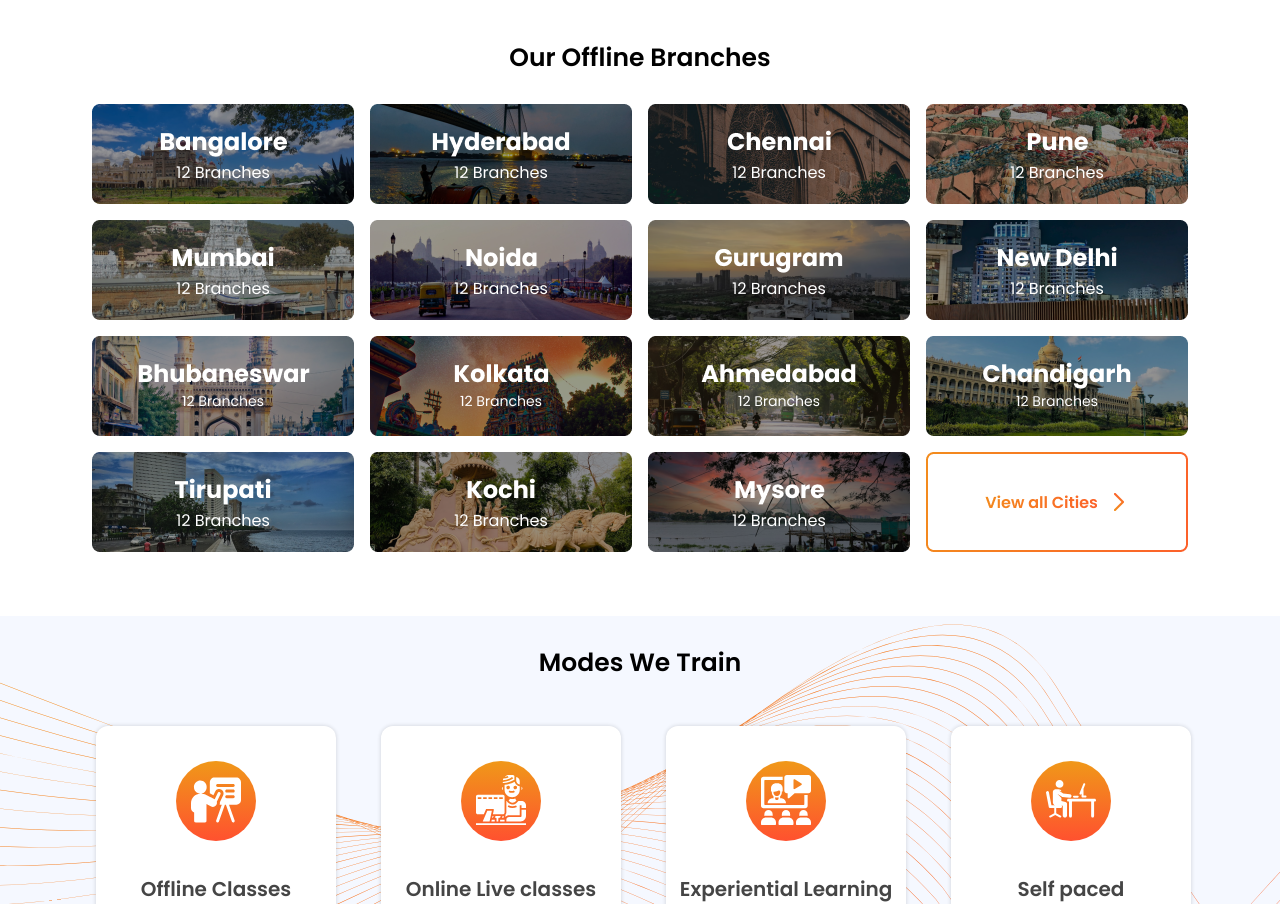
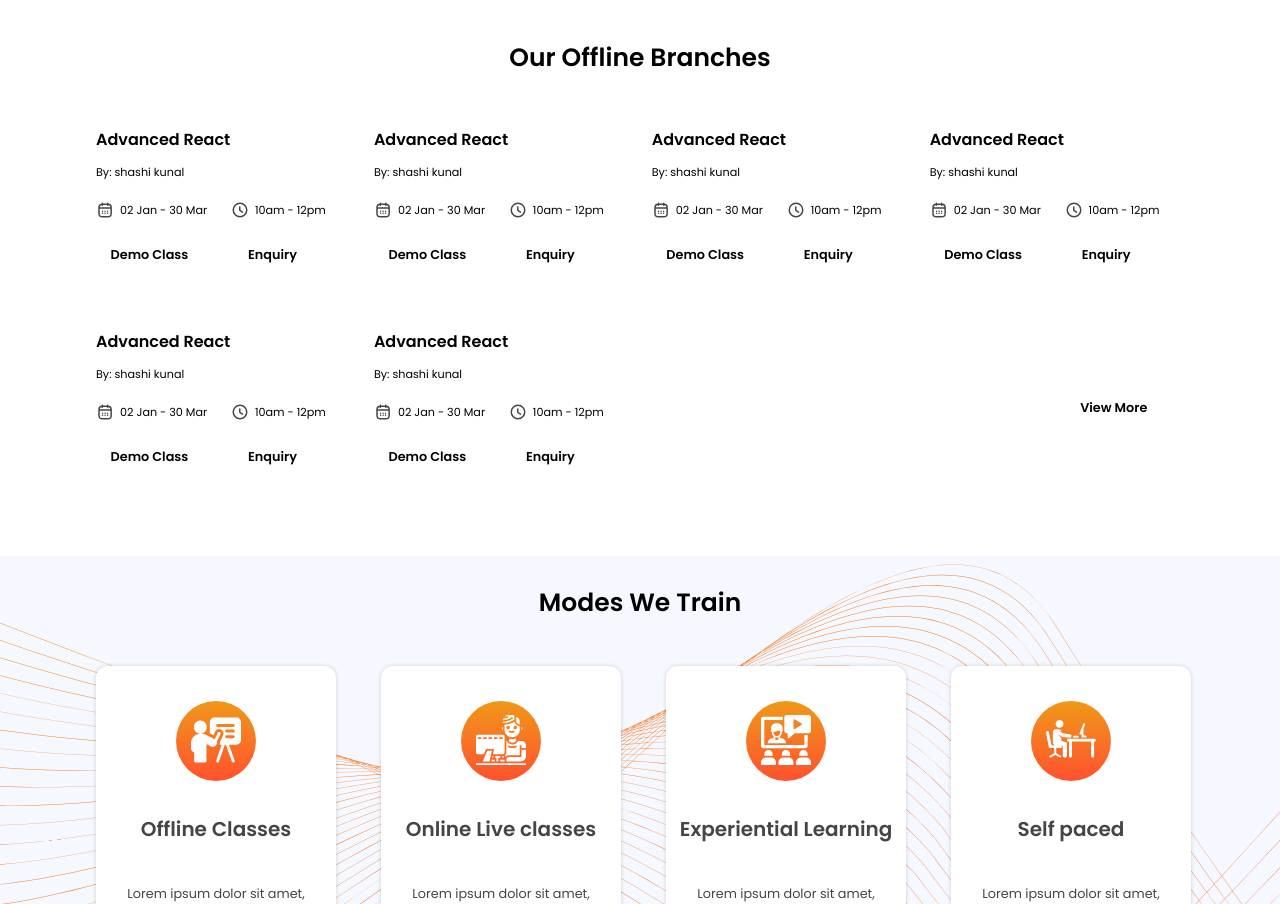
Before and after one commit to DivyaV123/React-Project, a Next.js app: page / in a window 1280 px wide. Shown: the part 2018-2922 px from the top of the page. Built offline with nearby package versions, Linux system fonts and the light colour scheme.

Commit message:
Linked course path

```diff
--- a/app/pages/courses/CourseLanding.scss
+++ b/app/pages/courses/CourseLanding.scss
@@ -86,3 +86,9 @@
 .cardDataContainer{
   padding:  0.625rem;
 }
+.upcomingBatches{
+  background: #ffffff;
+    border-radius: 0.50rem;
+    box-shadow: 0px 0px 24px -6px rgba(0, 0, 0, 0.25);
+
+}
--- a/components/navHome/navItems/Courses.jsx
+++ b/components/navHome/navItems/Courses.jsx
@@ -3,6 +3,8 @@ import React, { useState } from "react";
 import './navitems.scss'
 import Svg from "@/components/commonComponents/Svg/Svg";
 import { svgicons } from "@/components/assets/icons/svgassets";
+import { COURSE_PATH } from "@/lib/RouteConstants";
+import Link from "next/link";
 const Courses = () => {
   const courses = [
     {
@@ -307,7 +309,7 @@ const Courses = () => {
         >
           {(courses[hoveredIndex] ?? courses[0])?.sublist?.map(
             (content, index) => (
-              <div
+             <Link href={COURSE_PATH}> <div
                 key={index}
                 className={`${
                   hoveredIndex !== null && courses[hoveredIndex].list
@@ -324,7 +326,7 @@ const Courses = () => {
                 <div>
                   <article className=" text-sm titleText">{content.description}</article>
                 </div>
-              </div>
+              </div></Link>
           ))}
         </div>
       </div>
--- /dev/null
+++ b/components/ourBranches/OnlineLiveClasses.jsx
@@ -0,0 +1,78 @@
+import React from 'react'
+
+const OnlineLiveClasses = () => {
+  const upcomingBatchesData = [
+    {
+      course: "Advanced React",
+      trainer: "shashi kunal",
+      date: "02 Jan - 30 Mar",
+      time: "10am - 12pm",
+    },
+    {
+      course: "Advanced React",
+      trainer: "shashi kunal",
+      date: "02 Jan - 30 Mar",
+      time: "10am - 12pm",
+    },
+    {
+      course: "Advanced React",
+      trainer: "shashi kunal",
+      date: "02 Jan - 30 Mar",
+      time: "10am - 12pm",
+    },
+    {
+      course: "Advanced React",
+      trainer: "shashi kunal",
+      date: "02 Jan - 30 Mar",
+      time: "10am - 12pm",
+    },
+    {
+      course: "Advanced React",
+      trainer: "shashi kunal",
+      date: "02 Jan - 30 Mar",
+      time: "10am - 12pm",
+    },
+    {
+      course: "Advanced React",
+      trainer: "shashi kunal",
+      date: "02 Jan - 30 Mar",
+      time: "10am - 12pm",
+    },
+  ];
+  return (
+    <>
+    {upcomingBatchesData.map((batch, index) => (
+              <section className="flex flex-wrap" key={index}>
+                <div className="w-[20.46vw] upcomingBatches p-4">
+                  <header className="font-bold text-base py-2">
+                    {batch.course}
+                  </header>
+                  <p className="font-normal text-xs py-1">
+                    By: {batch.trainer}
+                  </p>
+                  <div className="flex py-4 gap-1.5 items-center justify-between">
+                    <div className="flex text-xs gap-1.5 items-center">
+                      <img src="../Icon_calendar.svg" alt="calendar icon" />
+                      <div>{batch.date}</div>
+                    </div>
+                    <div className="flex text-xs gap-1.5 items-center">
+                      <img src="../Icon_time.svg" alt="time icon" />
+                      <div>{batch.time}</div>
+                    </div>
+                  </div>
+                  <div className="flex justify-between">
+                    <button className="py-2.5 px-3 w-[8.35vw] text-sm font-semibold EnrollButton">
+                      Demo Class
+                    </button>
+                    <button className="w-[8.35vw] py-2.5 px-3 text-sm font-semibold EnquireButton">
+                      Enquiry
+                    </button>
+                  </div>
+                </div>
+              </section>
+            ))}
+    </>
+  )
+}
+
+export default OnlineLiveClasses
--- a/components/ourBranches/ourBranchesHome.jsx
+++ b/components/ourBranches/ourBranchesHome.jsx
@@ -1,107 +1,121 @@
-'use client'
-import React, { useState, useEffect, useRef } from 'react';
-import MaxWebWidth from '../commonComponents/maxwebWidth/maxWebWidth'
-import TrainingMode from './trainingMode/trainingMode'
+"use client";
+import React, { useState, useEffect, useRef } from "react";
+import MaxWebWidth from "../commonComponents/maxwebWidth/maxWebWidth";
+import TrainingMode from "./trainingMode/trainingMode";
 import Slide from "react-reveal/Slide";
-import Fade from 'react-reveal/Fade'
-import Button from '../commonComponents/button/Button';
+import Fade from "react-reveal/Fade";
+import Button from "../commonComponents/button/Button";
+import OnlineLiveClasses from "./OnlineLiveClasses";
 
 function OurBranchesHome({ page }) {
   const [stylingImg, setStyling] = useState({
     borderRadius: "7px",
-        width: '23%',
-        transition: 'opacity 0.3s ease-in-out', // Add transition for opacity
-    })
+    width: "23%",
+    transition: "opacity 0.3s ease-in-out", // Add transition for opacity
+  });
 
-    const branches = [{
-        name: 'Bengaluru',
-        number: '12',
-        immage: './bngBranch.png'
+  const branches = [
+    {
+      name: "Bengaluru",
+      number: "12",
+      immage: "./bngBranch.png",
     },
     {
-        name: 'Hyderabad',
-        number: '12',
-        immage: './hydrabadBranch.png'
+      name: "Hyderabad",
+      number: "12",
+      immage: "./hydrabadBranch.png",
     },
     {
-        name: 'Chennai',
-        number: '12',
-        immage: './chennaiBranch.png'
+      name: "Chennai",
+      number: "12",
+      immage: "./chennaiBranch.png",
     },
     {
-        name: 'Pune',
-        number: '12',
-        immage: './puneBranch.png'
+      name: "Pune",
+      number: "12",
+      immage: "./puneBranch.png",
     },
     {
-        name: 'Mumbai',
-        number: '12',
-        immage: './mumbaiBranch.png'
+      name: "Mumbai",
+      number: "12",
+      immage: "./mumbaiBranch.png",
     },
     {
-        name: 'Noida',
-        number: '12',
-        immage: './noidaBranch.png'
+      name: "Noida",
+      number: "12",
+      immage: "./noidaBranch.png",
     },
     {
-        name: 'Gurugram',
-        number: '12',
-        immage: './gurugramBranch.png'
+      name: "Gurugram",
+      number: "12",
+      immage: "./gurugramBranch.png",
     },
     {
-        name: 'New Delhi',
-        number: '12',
-        immage: './newDelhiBranch.png'
+      name: "New Delhi",
+      number: "12",
+      immage: "./newDelhiBranch.png",
     },
     {
-        name: 'Bhubaneswar',
-        number: '12',
-        immage: './bhubaneswarBranch.png'
+      name: "Bhubaneswar",
+      number: "12",
+      immage: "./bhubaneswarBranch.png",
     },
     {
-        name: 'Kolkata',
-        number: '12',
-        immage: './kolkataBranchA.png'
+      name: "Kolkata",
+      number: "12",
+      immage: "./kolkataBranchA.png",
     },
     {
-        name: 'Ahmedabad',
-        number: '12',
-        immage: './ahmedabadBranch.png'
+      name: "Ahmedabad",
+      number: "12",
+      immage: "./ahmedabadBranch.png",
     },
     {
-        name: 'Chandigarh',
-        number: '12',
-        immage: './chandigarhBranch.png'
+      name: "Chandigarh",
+      number: "12",
+      immage: "./chandigarhBranch.png",
     },
     {
-        name: 'Tirupati',
-        number: '12',
-        immage: './tirupatiBranch.png'
+      name: "Tirupati",
+      number: "12",
+      immage: "./tirupatiBranch.png",
     },
     {
-        name: 'Kochi',
-        number: '12',
-        immage: './kochiBranch.png'
+      name: "Kochi",
+      number: "12",
+      immage: "./kochiBranch.png",
     },
     {
-        name: 'Mysore',
-        number: '12',
-        immage: './mysoreBranch.png'
+      name: "Mysore",
+      number: "12",
+      immage: "./mysoreBranch.png",
     },
     {
-        name: 'View all Cities',
-        number: '',
-        immage: './mysoreBranch.png'
-    }
-    ]
+      name: "View all Cities",
+      number: "",
+      immage: "./mysoreBranch.png",
+    },
+  ];
 
   const branchCards = [
-        './images/Bengalore.png', './images/HydrabadCard.png', './images/ChennaiCard.png',
-        './images/puneCard.png', './images/MumbaiCard.png', './images/NoidaCard.png', './images/gurugramCard.png',
-        './images/NewDelhiCard.png', './images/BuvaneshwarCard.png', './images/KolkataCard.png', './images/AmehabadCard.png',
-        './images/ChandigarhCard.png', './images/TirupatiCard.png', './images/KochiCard.png', './images/MysoreCard.png',
-        './images/AllCitiesCard.png'
-    ]
+    "./images/Bengalore.png",
+    "./images/HydrabadCard.png",
+    "./images/ChennaiCard.png",
+    "./images/puneCard.png",
+    "./images/MumbaiCard.png",
+    "./images/NoidaCard.png",
+    "./images/gurugramCard.png",
+    "./images/NewDelhiCard.png",
+    "./images/BuvaneshwarCard.png",
+    "./images/KolkataCard.png",
+    "./images/AmehabadCard.png",
+    "./images/ChandigarhCard.png",
+    "./images/TirupatiCard.png",
+    "./images/KochiCard.png",
+    "./images/MysoreCard.png",
+    "./images/AllCitiesCard.png",
+  ];
+
   const [scrollThreshold, setScrollThreshold] = useState(0);
   const sectionRef = useRef(null);
 
@@ -116,15 +130,14 @@ function OurBranchesHome({ page }) {
     const handleScroll = () => {
       if (sectionRef.current) {
         const sectionOffset = sectionRef.current.offsetTop;
-                const scrollPos = window?.scrollY || document?.documentElement?.scrollTop;
+        const scrollPos =
+          window?.scrollY || document?.documentElement?.scrollTop;
         //   onRightBarFix(scrollPos >= scrollThreshold);
       }
     };
-
-        window.addEventListener('scroll', handleScroll);
-
+    window.addEventListener("scroll", handleScroll);
     return () => {
-            window.removeEventListener('scroll', handleScroll);
+    window.removeEventListener("scroll", handleScroll);
     };
   }, [scrollThreshold]);
   if (page === "course") {
@@ -133,56 +146,66 @@ function OurBranchesHome({ page }) {
   }
   return (
     <>
-            <MaxWebWidth sectionStyling='pb-8' >
+      <MaxWebWidth sectionStyling="pb-8">
         <section ref={sectionRef}>
           <header>
-                        {page === 'course' ?
-                            (
-                                <article className='flex justify-between w-[51.56vw]'>
-                                    <h1 className='flex justify-start text-2xl m-2 font-extra-bold py-5'>
+            {page === "course" ? (
+              <article className="flex justify-between w-[51.56vw]">
+                <h1 className="flex justify-start text-2xl m-2 font-extra-bold py-5">
                   Upcoming Batches
                 </h1>
-                                    <article className='flex bg-white m-2 py-5'>
+                <article className="flex bg-white m-2 py-5">
                   <Button
-                                            className='w-[9.609vw] rounded-s h-[2.656vw] bg-[#F9F9F9] text-[0.75rem] hover:font-semibold hover:bg-orange-500 hover:bg-gradient hover:text-white hover:rounded'
-                                            title='Offline Classes'
-                                        >
-
-                                        </Button>
+                    className="w-[9.609vw] rounded-s h-[2.656vw] bg-[#F9F9F9] text-[0.75rem] hover:font-semibold hover:bg-orange-500 hover:bg-gradient hover:text-white hover:rounded"
+                    title="Offline Classes"
+                  ></Button>
                   <Button
-                                            className='w-[11.484vw] rounded-e h-[2.656vw] bg-[#F9F9F9] text-[0.75rem] hover:font-semibold hover:bg-orange-500 hover:text-white hover:rounded'
-                                            title='Online Live Classes'
-                                        >
-
-                                        </Button>
+                    className="w-[11.484vw] rounded-e h-[2.656vw] bg-[#F9F9F9] text-[0.75rem] hover:font-semibold hover:bg-orange-500 hover:text-white hover:rounded"
+                    title="Online Live Classes"
+                  ></Button>
                 </article>
               </article>
-                            ) :
-                            (
+            ) : (
               <Slide top cascade>
-                                    <h1 className='flex justify-center text-2xl m-2 font-extra-bold p-5'>
+                <h1 className="flex justify-center text-2xl m-2 font-extra-bold p-5">
                   Our Offline Branches
                 </h1>
               </Slide>
-                            )
-                        }
-
-
+            )}
           </header>
 
-                    <article className={`${page === 'course' ? 'flex flex-wrap justify-center gap-4 w-[51.56vw]' : 'flex flex-wrap justify-center gap-4'}`}>
-                        {branchCards.map((elements) => {
+          <article
+            className={`${
+              page === "course"
+                ? "flex flex-wrap  gap-4 w-[51.56vw]"
+                : "flex flex-wrap  gap-4"
+            }`}
+          >
+            {/* {branchCards.map((elements) => {
               if (page === "course") {
-                                elements = '.' + elements;
+                elements = "." + elements;
               }
               return (
                 <>
-                                    <figure className={page === 'course' ? 'w-[31%] hover:-translate-y-1 delay-300 duration-300' : 'hover:-translate-y-1 delay-300 duration-300'}>
-                                        <img src={elements} alt='imgcard' />
+                  <figure
+                    className={
+                      page === "course"
+                        ? "w-[31%] hover:-translate-y-1 delay-300 duration-300"
+                        : "hover:-translate-y-1 delay-300 duration-300"
+                    }
+                  >
+                    <img src={elements} alt="imgcard" />
                   </figure>
                 </>
-                            )
-                        })}
+              );
+            })} */}
+
+            <OnlineLiveClasses/>
+            <div className="w-[42.03vw] flex justify-end pt-4">
+              <button className="w-[9.37vw] py-2 px-4.5 text-sm font-semibold EnrollButton">
+                View More
+              </button>
+            </div>
           </article>
         </section>
       </MaxWebWidth>
@@ -193,9 +216,8 @@ function OurBranchesHome({ page }) {
           </section>
         </MaxWebWidth>
       )}
-
     </>
-    )
+  );
 }
 
-export default OurBranchesHome
+export default OurBranchesHome;
--- /dev/null
+++ b/lib/RouteConstants.js
@@ -0,0 +1,2 @@
+export const COURSE_PATH = '/pages/courses';
+export const BRANCH_PATH='pages/branches';
```
Also changed, not shown: public/Icon_calendar.svg (added), public/Icon_time.svg (added). Lines whose indentation alone changed are shown as unchanged.
